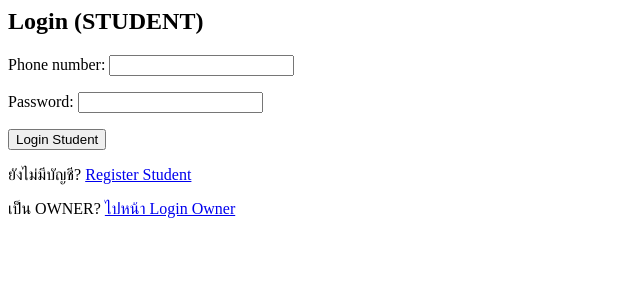
After one commit to Shavies/internships_system_db_dev_practice, a Django app: page /login/student/ in a window 1280 px wide. The commit adds this page. Shown: the top 300 px of the page, without its empty margins (0-640 px from the left). Run offline with Django 5.2, Linux system fonts and the light colour scheme.

Commit message:
change OWNER's login logic and add split owner, student login page

```diff
--- a/djangodb/account/forms.py
+++ b/djangodb/account/forms.py
@@ -68,7 +68,6 @@ class OwnerRegisterForm(BaseRegisterForm):
         user.role = role_obj
         user.is_staff = True  # OWNER เข้า admin ได้
 
-        # ถ้ามี department
         user.department = self.cleaned_data.get("department_id")
 
         if commit:
@@ -80,20 +79,49 @@ class OwnerRegisterForm(BaseRegisterForm):
         )
         return user
 
-
-
-class LoginForm(forms.Form):
-    phone_number = forms.CharField()
+class StudentLoginForm(forms.Form):
+    phone_number = forms.CharField(max_length=20)
     password = forms.CharField(widget=forms.PasswordInput)
 
     def clean(self):
         cleaned = super().clean()
-        phone = cleaned.get("phone_number", "").strip()
-        password = cleaned.get("password")
+        phone = cleaned.get("phone_number")
+        pw = cleaned.get("password")
 
-        user = authenticate(phone_number=phone, password=password)
-        if not user:
+        user = authenticate(phone_number=phone, password=pw)
+        if user is None:
             raise forms.ValidationError("เบอร์โทรหรือรหัสผ่านไม่ถูกต้อง")
-
         cleaned["user"] = user
         return cleaned
+
+
+class OwnerLoginForm(forms.Form):
+    employee_id = forms.CharField(max_length=50)
+    password = forms.CharField(widget=forms.PasswordInput)
+
+    def clean(self):
+        cleaned = super().clean()
+        emp = cleaned.get("employee_id")
+        pw = cleaned.get("password")
+
+        user = authenticate(employee_id=emp, password=pw)
+        if user is None:
+            raise forms.ValidationError("employee_id หรือรหัสผ่านไม่ถูกต้อง")
+        cleaned["user"] = user
+        return cleaned
+
+# class LoginForm(forms.Form):
+#     phone_number = forms.CharField()
+#     password = forms.CharField(widget=forms.PasswordInput)
+
+#     def clean(self):
+#         cleaned = super().clean()
+#         phone = cleaned.get("phone_number", "").strip()
+#         password = cleaned.get("password")
+
+#         user = authenticate(phone_number=phone, password=password)
+#         if not user:
+#             raise forms.ValidationError("เบอร์โทรหรือรหัสผ่านไม่ถูกต้อง")
+
+#         cleaned["user"] = user
+#         return cleaned
--- a/djangodb/account/models.py
+++ b/djangodb/account/models.py
@@ -92,7 +92,7 @@ class Staff(models.Model):
         null=True,
         blank=True
     )
-    employee_id = models.CharField(max_length=50)
+    employee_id = models.CharField(max_length=50, unique=True)
     created_at = models.DateTimeField(default=timezone.now, editable=False)
     is_active = models.BooleanField(default=True)
 
--- /dev/null
+++ b/djangodb/account/templates/account/login_student.html
@@ -0,0 +1,13 @@
+<h2>Login (STUDENT)</h2>
+
+<form method="post">
+  {% csrf_token %}
+  <p>{{ form.phone_number.label_tag }} {{ form.phone_number }} {{ form.phone_number.errors }}</p>
+  <p>{{ form.password.label_tag }} {{ form.password }} {{ form.password.errors }}</p>
+
+  {% if form.non_field_errors %}<div>{{ form.non_field_errors }}</div>{% endif %}
+  <button type="submit">Login Student</button>
+</form>
+
+<p>ยังไม่มีบัญชี? <a href="{% url 'register_student' %}">Register Student</a></p>
+<p>เป็น OWNER? <a href="{% url 'login_owner' %}">ไปหน้า Login Owner</a></p>
--- a/djangodb/account/templates/account/register_owner.html
+++ b/djangodb/account/templates/account/register_owner.html
@@ -65,7 +65,7 @@
 </form>
 
 <p>
-  มีบัญชีแล้ว? <a href="{% url 'login' %}">Login</a>
+  มีบัญชีแล้ว? <a href="{% url 'login_owner' %}">Login</a>
 </p>
 
 <p>
--- a/djangodb/account/templates/account/register_student.html
+++ b/djangodb/account/templates/account/register_student.html
@@ -65,7 +65,7 @@
 </form>
 
 <p>
-  มีบัญชีแล้ว? <a href="{% url 'login' %}">Login</a>
+  มีบัญชีแล้ว? <a href="{% url 'login_student' %}">Login</a>
 </p>
 
 <p>
--- a/djangodb/account/urls.py
+++ b/djangodb/account/urls.py
@@ -1,10 +1,19 @@
 from django.urls import path
-from .views import login_view, logout_view, home_view, register_owner_view, register_student_view
+from .views import (
+    home_view,
+    login_student_view, login_owner_view,
+    register_student_view, register_owner_view,
+    logout_view
+)
 
 urlpatterns = [
     path("", home_view, name="home"),
+
+    path("login/student/", login_student_view, name="login_student"),
+    path("login/owner/", login_owner_view, name="login_owner"),
+
     path("register/student/", register_student_view, name="register_student"),
     path("register/owner/", register_owner_view, name="register_owner"),
-    path("login/", login_view, name="login"),
+
     path("logout/", logout_view, name="logout"),
 ]
--- a/djangodb/account/views.py
+++ b/djangodb/account/views.py
@@ -2,9 +2,10 @@ from django.shortcuts import render, redirect
 from django.contrib.auth import login, logout, authenticate
 from django.contrib.auth.decorators import login_required
 
-from .forms import LoginForm, StudentRegisterForm, OwnerRegisterForm
+from .forms import StudentLoginForm, OwnerLoginForm, StudentRegisterForm, OwnerRegisterForm
 
-BACKEND_PATH = "account.backends.PhoneBackend"
+BACKEND_PHONE_PATH = "account.backends.PhoneBackend"
+BACKEND_EMPLOYEE_PATH= "account.backends.EmployeeIdBackend"
 
 #from .forms import BaseRegisterForm
 # def register_view(request):
@@ -23,6 +24,32 @@ BACKEND_PATH = "account.backends.PhoneBackend"
 #     return render(request, "account/register.html", {"form": form})
 
 
+def login_student_view(request):
+    if request.user.is_authenticated:
+        return redirect("home")
+
+    form = StudentLoginForm(request.POST or None)
+    if request.method == "POST" and form.is_valid():
+        user = form.cleaned_data["user"]
+        login(request, user, backend=BACKEND_PHONE_PATH)
+        return redirect("home")
+
+    return render(request, "account/login_student.html", {"form": form})
+
+
+def login_owner_view(request):
+    if request.user.is_authenticated:
+        return redirect("home")
+
+    form = OwnerLoginForm(request.POST or None)
+    if request.method == "POST" and form.is_valid():
+        user = form.cleaned_data["user"]
+        login(request, user, backend=BACKEND_EMPLOYEE_PATH)
+        return redirect("home")
+
+    return render(request, "account/login_owner.html", {"form": form})
+
+
 def register_student_view(request):
     if request.user.is_authenticated:
         return redirect("home")
@@ -30,16 +57,8 @@ def register_student_view(request):
     form = StudentRegisterForm(request.POST or None)
     if request.method == "POST" and form.is_valid():
         user = form.save()
-
-        # authenticate ก่อน login
-        raw_password = form.cleaned_data["password1"]
-        authed_user = authenticate(
-            request,
-            phone_number=user.phone_number,
-            password=raw_password,
-        )
-        if authed_user is not None:
-            login(request, authed_user)
+        # student -> login ด้วย PhoneBackend
+        login(request, user, backend="account.backends.PhoneBackend")
         return redirect("home")
 
     return render(request, "account/register_student.html", {"form": form})
@@ -52,39 +71,17 @@ def register_owner_view(request):
     form = OwnerRegisterForm(request.POST or None)
     if request.method == "POST" and form.is_valid():
         user = form.save()
-
-        # authenticate ก่อน login
-        raw_password = form.cleaned_data["password1"]
-        authed_user = authenticate(
-            request,
-            phone_number=user.phone_number,
-            password=raw_password,
-        )
-        if authed_user is not None:
-            login(request, authed_user)
+        # owner -> login ด้วย EmployeeIdBackend
+        login(request, user, backend="account.backends.EmployeeIdBackend")
         return redirect("home")
 
     return render(request, "account/register_owner.html", {"form": form})
 
-def login_view(request):
-    if request.user.is_authenticated:
-        return redirect("home")
-
-    if request.method == "POST":
-        form = LoginForm(request.POST)
-        if form.is_valid():
-            user = form.cleaned_data["user"]
-
-            login(request, user, backend=BACKEND_PATH)
-            return redirect("home")
-    else:
-        form = LoginForm()
-
-    return render(request, "account/login.html", {"form": form})
 
 def logout_view(request):
     logout(request)
-    return redirect("login")
+    return redirect("login_student")
+
 
 @login_required
 def home_view(request):
--- a/djangodb/djangodb/settings.py
+++ b/djangodb/djangodb/settings.py
@@ -84,9 +84,9 @@ DATABASES = {
 # Password validation
 # https://docs.djangoproject.com/en/5.2/ref/settings/#auth-password-validators
 
-LOGIN_URL = 'login'
+LOGIN_URL = 'login_student'
 LOGIN_REDIRECT_URL = 'home'
-LOGOUT_REDIRECT_URL = 'login'
+LOGOUT_REDIRECT_URL = 'login_student'
 
 SESSION_COOKIE_HTTPONLY = True
 CSRF_COOKIE_HTTPONLY = True
@@ -112,6 +112,7 @@ AUTH_PASSWORD_VALIDATORS = [
 
 AUTHENTICATION_BACKENDS = [
     'account.backends.PhoneBackend',
+    "account.backends.EmployeeIdBackend",
     'django.contrib.auth.backends.ModelBackend',
 ]
 
```
Also changed, not shown: djangodb/account/backends.py (+38 -11 lines), djangodb/account/templates/account/login.html (deleted, +0 -11 lines), djangodb/account/templates/account/login_owner.html (added, +13 -0 lines), djangodb/account/migrations/0002_alter_staff_employee_id.py (added).
